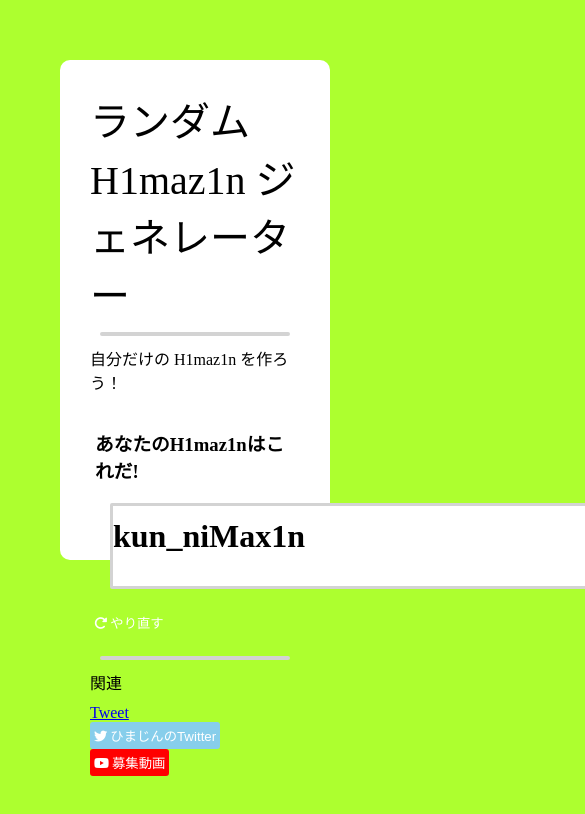
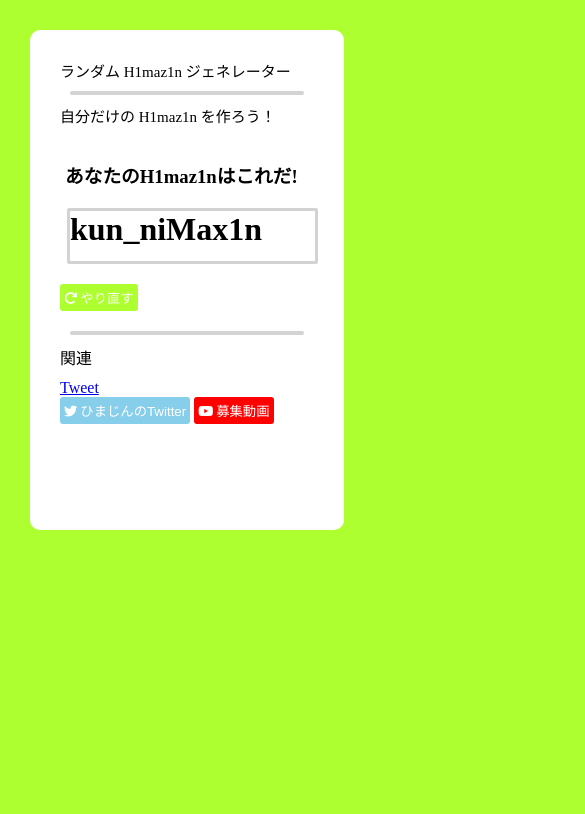
Before and after one commit to hen-H1maz1n/H1maz1n_Generator, a plain HTML site: page index.html in a window 390 px wide. Shown: the top 814 px of the page, 585 px wide, since content can reach past the window. Drawn offline with nearby package versions, Linux system fonts and the light colour scheme; no server answers.

Commit message:
Update style.css

```diff
--- a/style.css
+++ b/style.css
@@ -66,3 +66,24 @@ h3 {
 i {
     padding-right: 3px;
 }
+
+@media screen and (max-width:480px) {
+    .main {
+        margin: 30px;
+        width: 65%;
+    }
+    h1maz1n {
+        font-size: 15px;
+    }
+    #explanation {
+        font-size: 15px;
+    }
+    #your_name {
+        height: 50px;
+        transform: translateX(-13px);
+        width: 245px;
+    }
+    #your_name h1 {
+        transform: translateY(-12px);
+    }
+}
```
